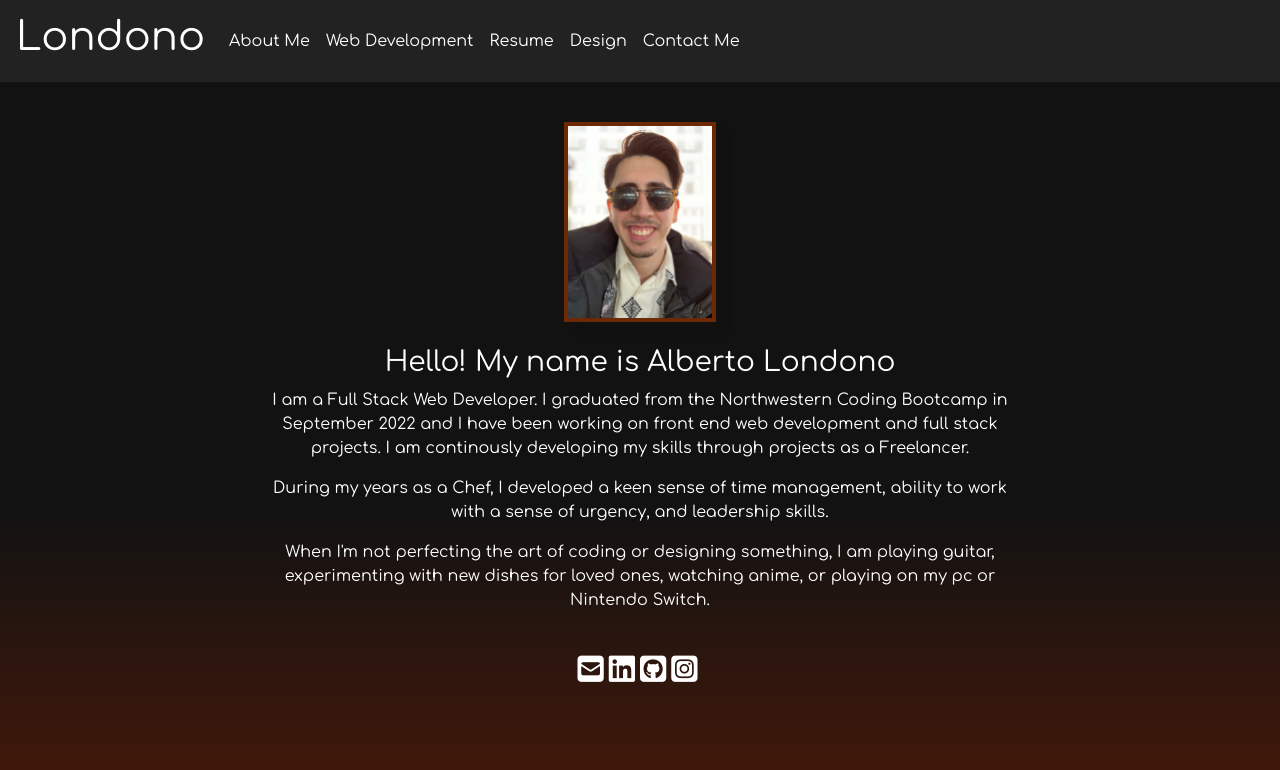
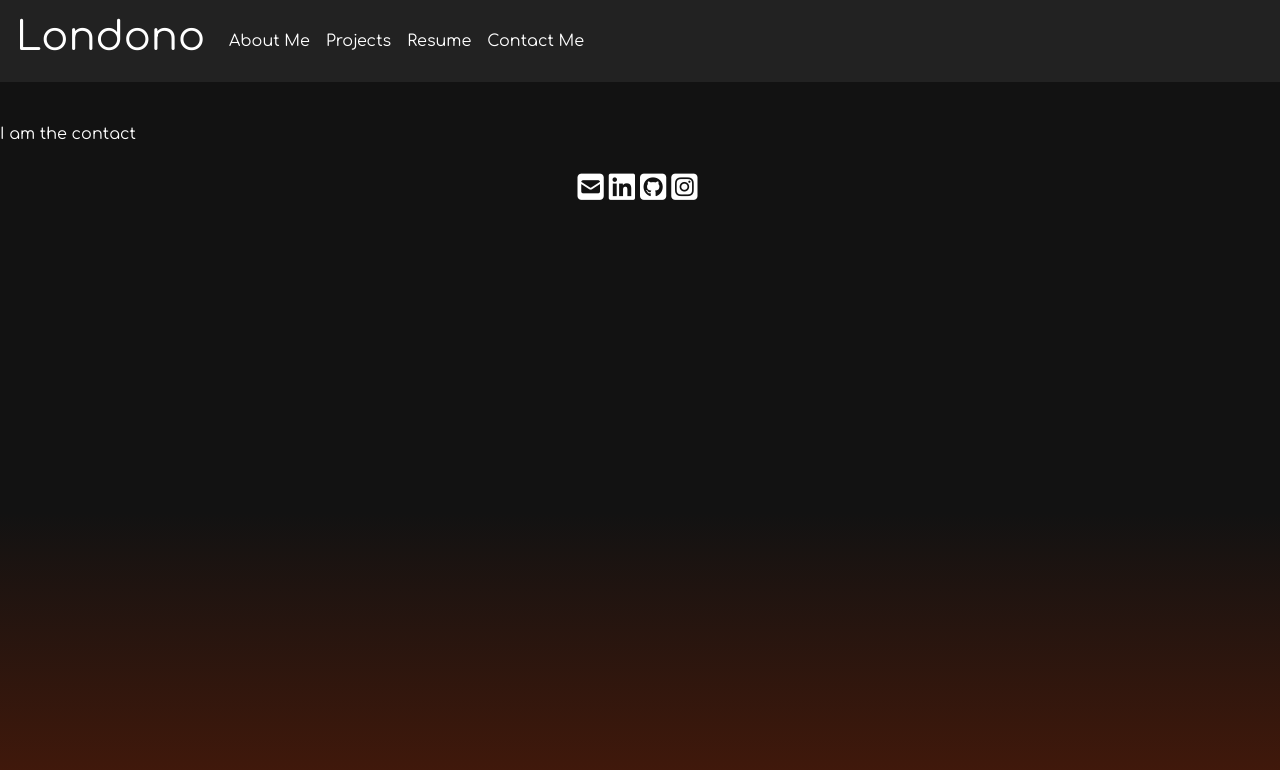
Before and after one commit to Guapguap/react-portfolio, a React (Create React App) app: page /contact in a window 1280 px wide. Shown: the top 770 px of the page. Built offline with nearby package versions, Linux system fonts and the light colour scheme.

Commit message:
Modify app.css styling. Modify app.js with proper closing tag - resolved page loading issue. Modify content displayed on about and header.js

```diff
--- a/src/App.css
+++ b/src/App.css
@@ -90,7 +90,7 @@
 }
 
 button:hover {
-  color: #90e9c6;
+  color: #c06912;
 }
 
 h6 {
@@ -108,7 +108,7 @@
 }
 
 a:hover {
-  color: #90e9c6;
+  color: #c06912;
   text-decoration: none;
 }
 
--- a/src/App.js
+++ b/src/App.js
@@ -14,11 +14,12 @@
     <div>
     <Header/>
     <Routes>
-        <Route path="/" element={<About/>}>
+        <Route path="/" element={<About/>}/>
+        <Route path="/about" element={<About/>} />
         <Route path="resume" element={<Resume/>} />
         <Route path="project" element={<Projects />} />
         <Route path="contact" element={<Contact />} />
-      </Route>
+
     </Routes>
     <Footer />
     </div>
--- a/src/components/About.js
+++ b/src/components/About.js
@@ -18,7 +18,6 @@
                             When I'm not perfecting the art of
                             coding or designing something, I am playing guitar, experimenting with new dishes for loved ones, watching anime, or
                             playing on my pc or Nintendo Switch.</p>
-
                     </div>
                 </div>
             </div>
--- a/src/components/Header.js
+++ b/src/components/Header.js
@@ -19,13 +19,10 @@
                     <Link className="nav-link" to="/about">About Me </Link>
                 </li>
                 <li className="nav-item">
-                    <Link className="nav-link" to="/projects">Web Development</Link>
+                    <Link className="nav-link" to="/projects">Projects</Link>
                 </li>
                 <li className="nav-item">
                     <Link className="nav-link" to="/resume">Resume</Link>
-                </li>
-                <li className="nav-item">
-                    <Link className="nav-link" to="/design">Design</Link>
                 </li>
                 <li className="nav-item">
                     <Link className="nav-link" to="/contact">Contact Me</Link>
```
